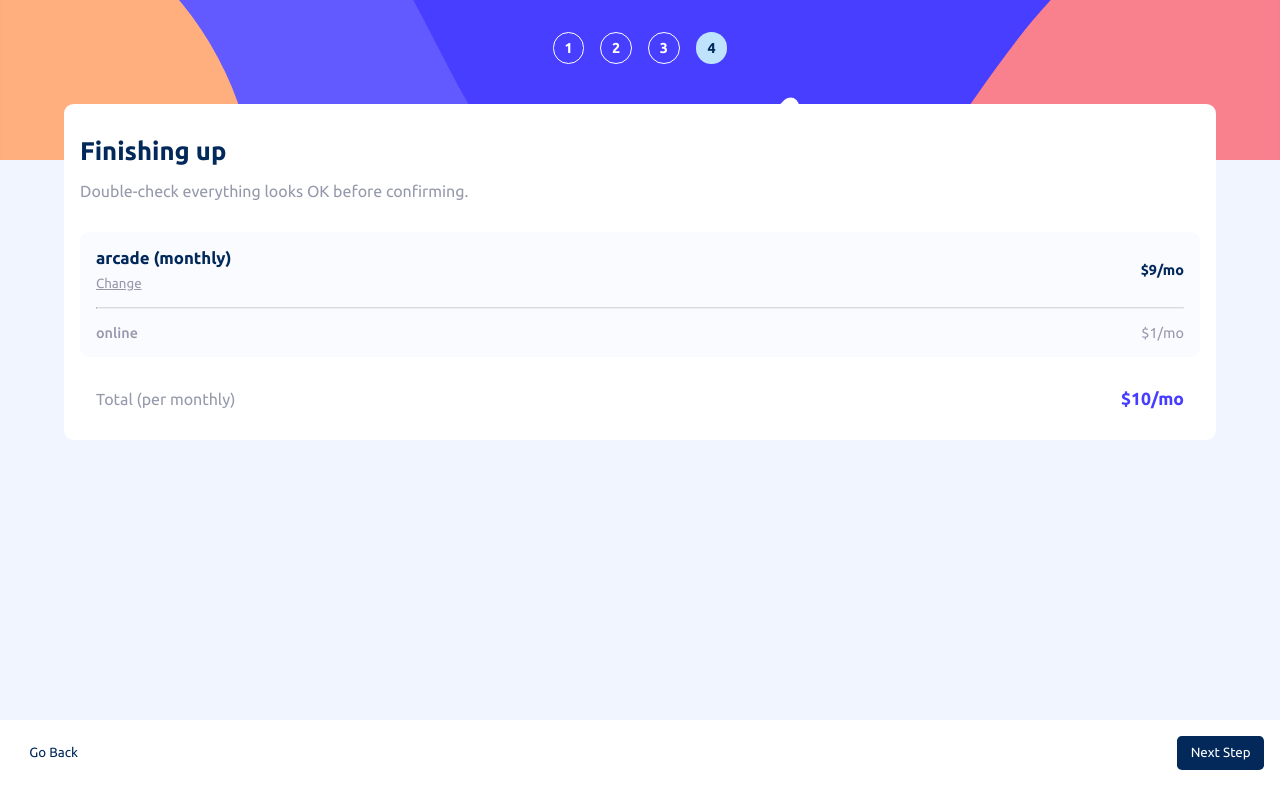
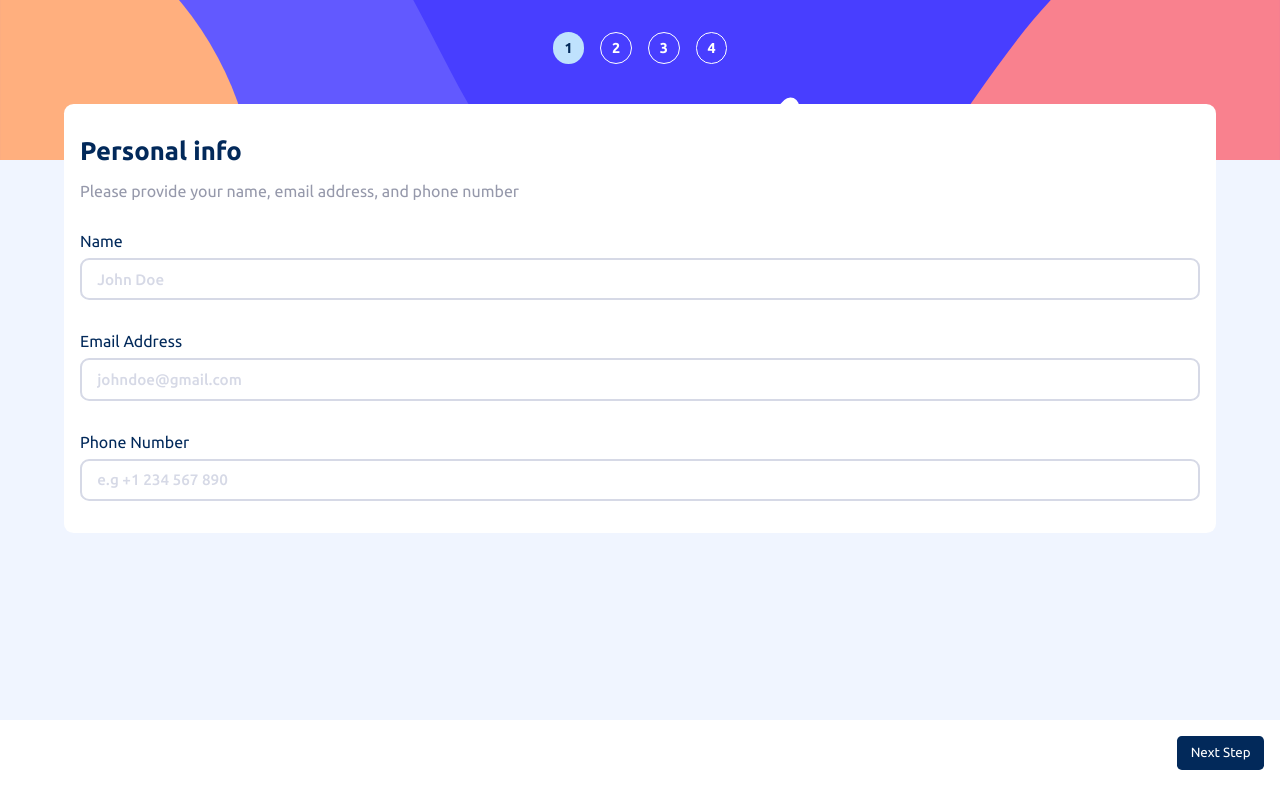
Before and after one commit to molinax18/fm-multi-step-form, a React (Vite) app: page / in a window 1280 px wide. Built offline with nearby package versions, Linux system fonts and the light colour scheme.

Commit message:
feat: steps state deleted from MultiStepForm to context. Implement new RenderForm component

```diff
--- a/src/components/MultiStepFooter.tsx
+++ b/src/components/MultiStepFooter.tsx
@@ -1,19 +1,17 @@
 import type { ComponentPropsWithoutRef } from "react";
+import { useMultiStepFormContext } from "../context/multiStepForm";
 import Button from "./shared/Button";
 import style from "./styles/MultiStepFooter.module.css";
 
-interface MultiStepFooterProps extends ComponentPropsWithoutRef<"footer"> {
-  currentStep: number;
-}
+export default function MultiStepFooter({
+  ...props
+}: ComponentPropsWithoutRef<"footer">) {
+  const { state } = useMultiStepFormContext();
 
-export default function MultiStepFooter({
-  currentStep,
-  ...props
-}: MultiStepFooterProps) {
   return (
     <footer className={style.footer} {...props}>
       <nav>
-        {currentStep > 1 && <Button btnTheme="semi">Go Back</Button>}
+        {state.currentStep > 1 && <Button btnTheme="semi">Go Back</Button>}
 
         <Button className={style["next_button"]}>Next Step</Button>
       </nav>
--- a/src/components/MultiStepForm.tsx
+++ b/src/components/MultiStepForm.tsx
@@ -1,5 +1,7 @@
-import { useState } from "react";
-import { MultiStepFormContextProvider } from "../context/multiStepForm";
+import {
+  MultiStepFormContextProvider,
+  useMultiStepFormContext,
+} from "../context/multiStepForm";
 import PersonalInfoForm from "./forms/PersonalInfoForm";
 import MultiStepFooter from "./MultiStepFooter";
 import MultiStepHeader from "./MultiStepHeader";
@@ -9,35 +11,32 @@ import MultiStepCheck from "./MultiStepCheck";
 import style from "./styles/MultiStepForm.module.css";
 
 export default function MultiStepForm() {
-  const [step, setStep] = useState(4);
-
-  const renderForm = () => {
-    if (step === 1) {
-      return <PersonalInfoForm />;
-    }
-
-    if (step === 2) {
-      return <PlanForm />;
-    }
-
-    if (step === 3) {
-      return <AddonsForm />;
-    }
-
-    if (step === 4) {
-      return <MultiStepCheck />;
-    }
-
-    return <span>No forms available</span>;
-  };
-
   return (
     <section className={style["form_container"]}>
-      <MultiStepHeader currentStep={step} />
       <MultiStepFormContextProvider>
-        {renderForm()}
+        <MultiStepHeader />
+
+        <RenderForms />
+
+        <MultiStepFooter />
       </MultiStepFormContextProvider>
-      <MultiStepFooter currentStep={step} />
     </section>
   );
 }
+
+function RenderForms() {
+  const { state } = useMultiStepFormContext();
+
+  switch (state.currentStep) {
+    case 1:
+      return <PersonalInfoForm />;
+    case 2:
+      return <PlanForm />;
+    case 3:
+      return <AddonsForm />;
+    case 4:
+      return <MultiStepCheck />;
+    default:
+      return <span>No forms available</span>;
+  }
+}
--- a/src/components/MultiStepHeader.tsx
+++ b/src/components/MultiStepHeader.tsx
@@ -1,24 +1,24 @@
 import type { ComponentPropsWithoutRef } from "react";
+import { useMultiStepFormContext } from "../context/multiStepForm";
 import Step from "./shared/Step";
 import style from "./styles/MultiStepHeader.module.css";
-
-interface MultiStepHeaderProps extends ComponentPropsWithoutRef<"header"> {
-  currentStep: number;
-}
+import { allSteps } from "../constants/multiStepForm";
 
 export default function MultiStepHeader({
-  currentStep,
   ...props
-}: MultiStepHeaderProps) {
+}: ComponentPropsWithoutRef<"header">) {
+  const { state } = useMultiStepFormContext();
+  const stepsArr = Array.from({ length: allSteps }, (_, index) => index + 1);
+
   return (
     <header className={style.header} {...props}>
       <ol arial-label="All form steps">
-        {[1, 2, 3, 4].map((n) => {
-          return currentStep === n ? (
+        {stepsArr.map((n) => {
+          return state.currentStep === n ? (
             <Step
               key={n}
-              aria-current={n === currentStep && "step"}
-              isActive={currentStep === n}
+              aria-current={n === state.currentStep && "step"}
+              isActive={state.currentStep === n}
               step={n}
             />
           ) : (
--- a/src/constants/multiStepForm.ts
+++ b/src/constants/multiStepForm.ts
@@ -1,4 +1,6 @@
 import type { MultiStepFormValues } from "../types/multiStepForm";
+
+export const allSteps = 4;
 
 export const initialContextValue: MultiStepFormValues = {
   personalInfo: {
@@ -9,6 +11,7 @@ export const initialContextValue: MultiStepFormValues = {
   plan: "arcade",
   billingTime: "monthly",
   addons: ["online"],
+  currentStep: 1,
 };
 
 export const prices = {
--- a/src/types/multiStepForm.ts
+++ b/src/types/multiStepForm.ts
@@ -15,6 +15,7 @@ export type MultiStepFormValues = {
   plan: PlanType;
   billingTime: BillingTimeType;
   addons: Array<AddonType>;
+  currentStep: number;
 };
 
 export interface MultiStepFormContextProps {
```
